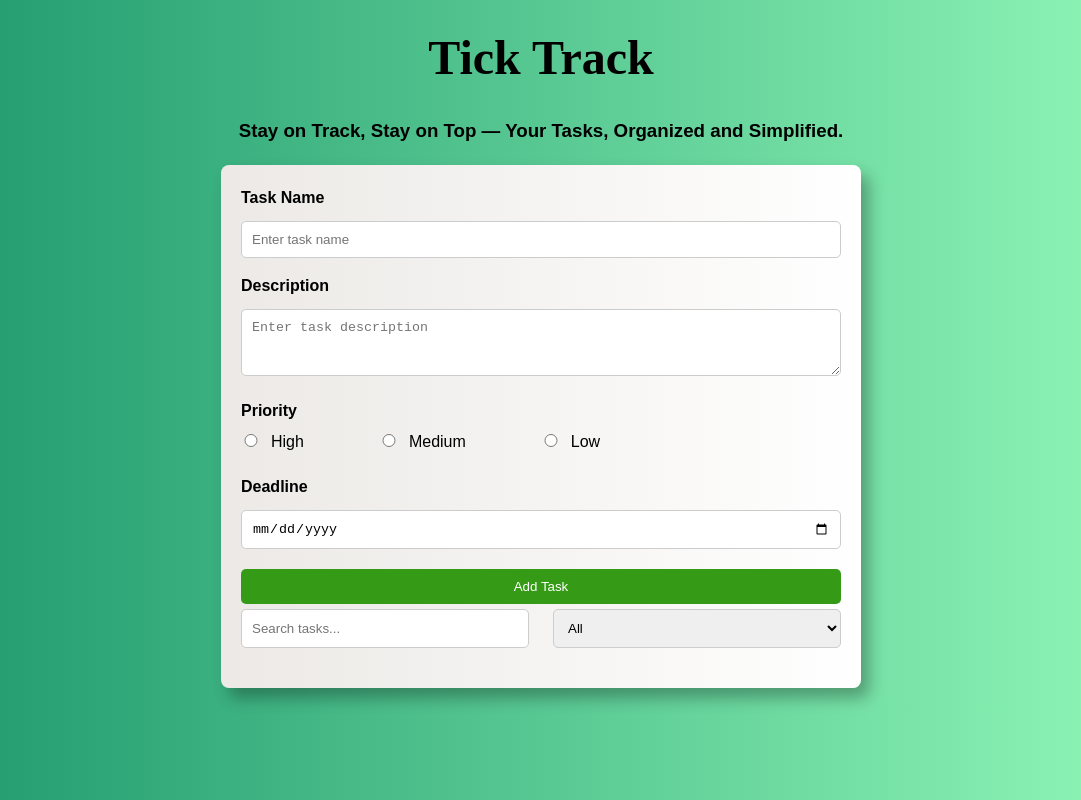
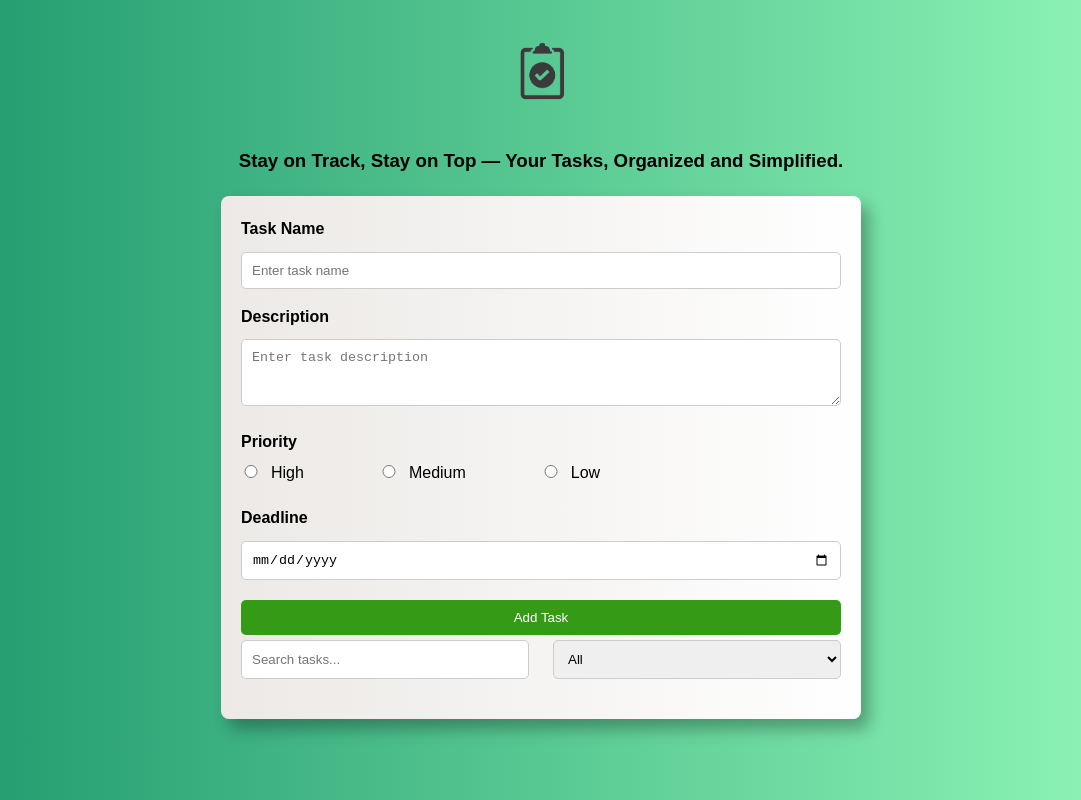
Before and after one commit to p-art-dheev/TickTrack, a React (Vite) app: page / in a window 1280 px wide. Shown: the whole page, without its empty margins (99-1180 px from the left). Built offline with nearby package versions, Linux system fonts and the light colour scheme.

Commit message:
Front End

```diff
--- a/src/App.jsx
+++ b/src/App.jsx
@@ -57,9 +57,10 @@ function App() {
       <header>
         <div className="head">
           <div>
+            <img src="src\Tick Track_transparent-.png" alt="Logo" className="logo" height="100" />
           </div>
           <div>
-            <h1 className="header"><b>Tick Track</b></h1>
+            <h1 className="header"><b></b></h1>
           </div>
         </div>
         <h3>
```
